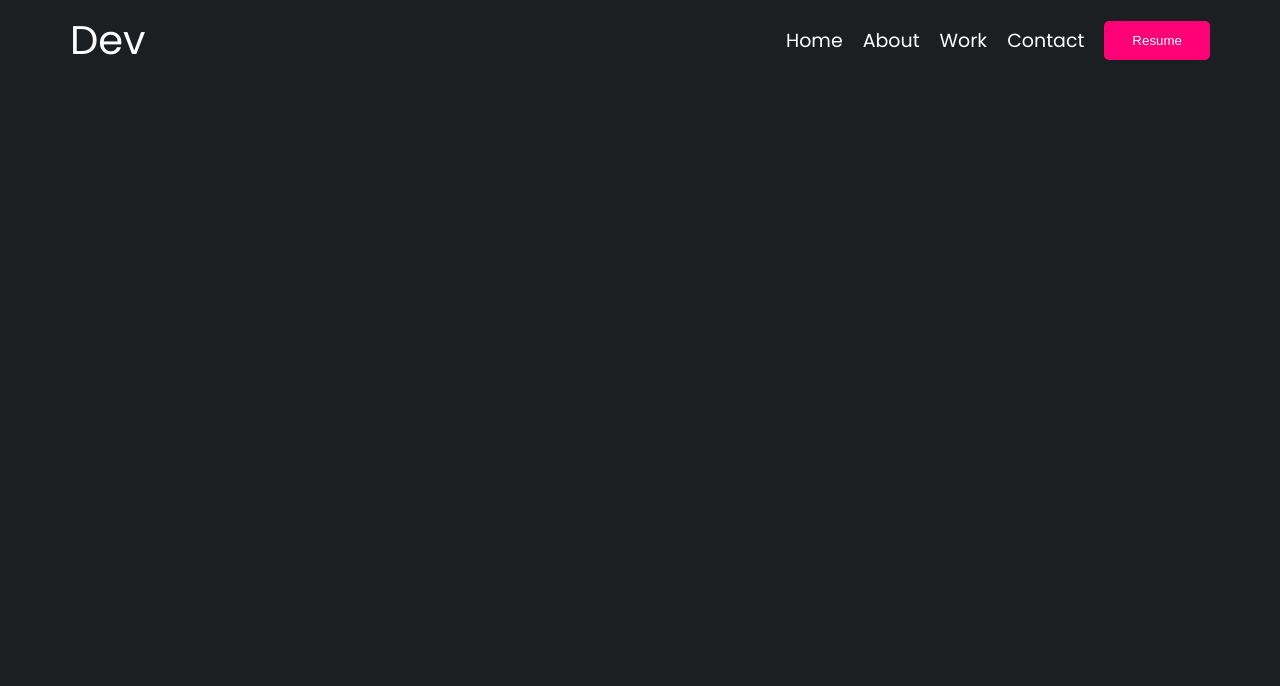
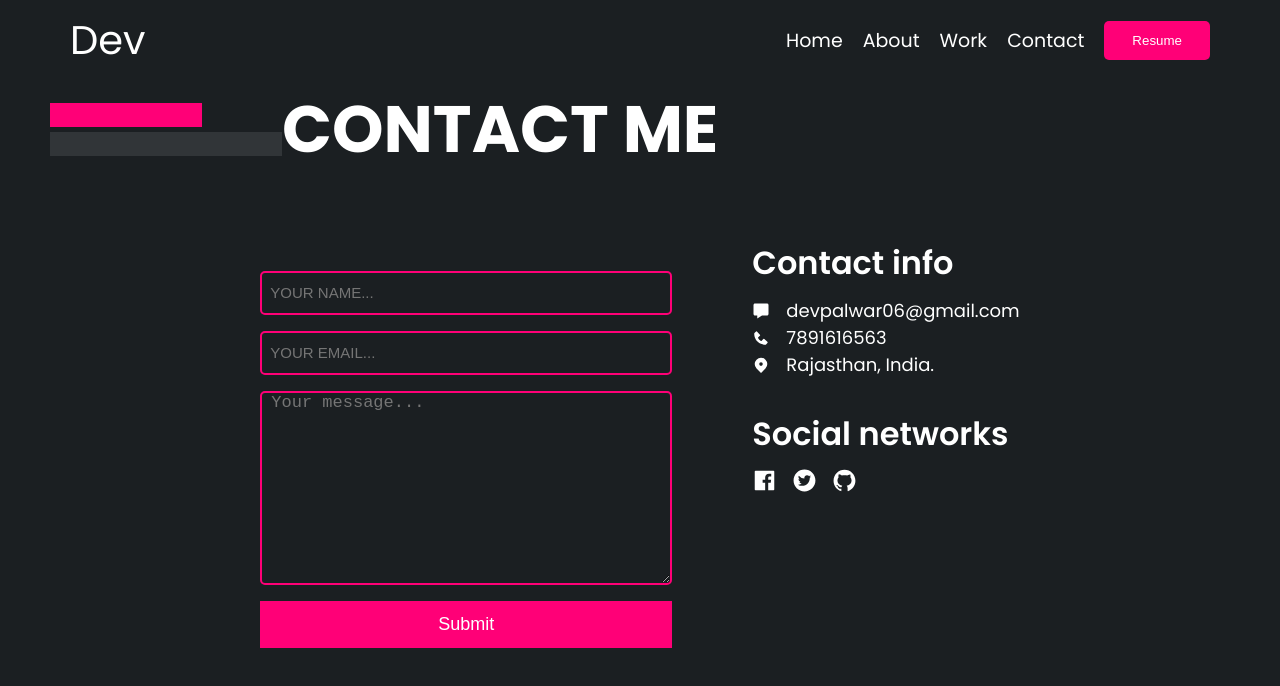
Before and after one commit to dev-palwar/Portfolio, a React (Create React App) app: page /contact in a window 1280 px wide. Shown: the top 686 px of the page. Built offline with nearby package versions, Linux system fonts and the light colour scheme.

Commit message:
Structure and styling done

```diff
--- a/src/App.js
+++ b/src/App.js
@@ -3,6 +3,7 @@ import About from "./Pages/About/About";
 import Home from "./Pages/Home/Home";
 import { BrowserRouter as Router, Routes, Route } from 'react-router-dom';
 import Work from "./Pages/Work/Work";
+import Contact from "./Pages/Contact/Contact";
 
 function App() {
   return (
@@ -13,6 +14,7 @@ function App() {
           <Route path="/" element={<Home />} />
           <Route path="/about" element={<About />} />
           <Route path="/work" element={<Work />} />
+          <Route path="/contact" element={<Contact />} />
         </Routes>
       </Router>
     </>
--- a/src/Assets/Data.json
+++ b/src/Assets/Data.json
@@ -0,0 +1,44 @@
+[
+    {
+        "id": 1,
+        "img" : "https://i.ibb.co/sP9Dkhw/reelink.png",
+        "heading": "Movies-app",
+        "link": "reelink.vercel.app",
+        "github": "https://github.com/dev-palwar/Movie-app"
+    },
+    {
+        "id": 2,
+        "img" : "https://i.ibb.co/n8PKpY2/Audiophile.png",
+        "heading": "Audiophile e-comm website",
+        "link": "https://audiophile-react.vercel.app",
+        "github": "https://github.com/dev-palwar/Audiophile-react"
+    },
+    {
+        "id": 3,
+        "img" : "https://i.ibb.co/6y4SsT9/Sidclub.png",
+        "heading": "Sidclub golf website",
+        "link": "https://sidclub-golf-website.vercel.app",
+        "github": "https://github.com/dev-palwar/Sidclub-golf-website"
+    },
+    {
+        "id": 4,
+        "img" : "https://i.ibb.co/crGjqg4/Snap.png",
+        "heading": "Snap",
+        "link": "https://snap-ashen.vercel.app",
+        "github": "https://github.com/dev-palwar/Intro-section-with-dropdown-navigation"
+    },
+    {
+        "id": 5,
+        "img" : "https://i.ibb.co/7CbJV0h/DCrypto.png",
+        "heading": "DCrypto",
+        "link": "https://react-crypto-app1.vercel.app",
+        "github": "https://github.com/dev-palwar/react-crypto-app"
+    },
+    {
+        "id": 6,
+        "img" : "https://i.ibb.co/Jky0TYy/Typing.png",
+        "heading": "Typing tester",
+        "link": "https://dev-palwar.github.io/Typing-tester",
+        "github": "https://github.com/dev-palwar/Typing-tester"
+    }
+]
--- a/src/Components/Card/Card.jsx
+++ b/src/Components/Card/Card.jsx
@@ -1,22 +1,20 @@
 import React from "react";
-import "../Card/Style.scss"
+import "../Card/Style.scss";
 import { AiFillGithub, AiOutlineLink } from "react-icons/ai";
 
-const Card = () => {
+const Card = ({ heading, image, url, github }) => {
   return (
     <div className="card">
       <div className="image-section">
-        <img
-          src="https://developer.vercel.app/_next/image?url=%2Frun.jpg&w=3840&q=75"
-          alt=""
-        />
+        <a href={url} target="_blank">
+          <img src={image} alt="" />
+        </a>
       </div>
       <div className="info">
-        <h3>Run</h3>
-        <div className="buttons">
-          <AiOutlineLink />
+        <h3>{heading}</h3>
+        <a href={github}  target="_blank" className="buttons">
           <AiFillGithub />
-        </div>
+        </a>
       </div>
     </div>
   );
--- a/src/Components/Card/Style.scss
+++ b/src/Components/Card/Style.scss
@@ -1,28 +1,40 @@
 .card {
     max-width: 50vh;
+    overflow: hidden;
+    cursor: pointer;
     .image-section {
+        overflow: hidden;
         height: 30vh;
+        margin-bottom: 10px;
+
         img {
+            transition: all 0.2s;
+            overflow: hidden;
             height: 100%;
             width: 100%;
             object-fit: cover;
+
+            &:hover {
+                transform: scale(1.2);
+            }
         }
+
     }
 
     .info {
         display: flex;
         align-items: center;
         justify-content: space-between;
+        align-items: center;
 
         h3 {
-            font-size: 23px;
-            font-weight: 600;
+            font-size: 19px;
+            font-weight: 400;
         }
 
         .buttons {
-            font-size: 24px;
+            font-size: 21px;
             display: flex;
-            gap: 10px;
         }
     }
 }
--- a/src/Pages/About/Style.scss
+++ b/src/Pages/About/Style.scss
@@ -1,3 +1,4 @@
+@import '../../Styles/Index.scss';
 .about {
     height: 60vh;
     display: flex;
@@ -13,7 +14,7 @@
         transform: translateY(-10vh);
 
         h1 {
-            color: #f07;
+            color: $primaryColor;
             font-size: 4.1rem;
         }
 
@@ -28,7 +29,7 @@
                 span {
                     height: 2vh;
                     background-color: aliceblue;
-                    background-color: #f07;
+                    background-color: $primaryColor;
                 }
 
                 :nth-child(1) {
--- /dev/null
+++ b/src/Pages/Contact/Contact.js
@@ -0,0 +1,74 @@
+import React from "react";
+import "../Contact/Style.scss";
+import { BiSolidMessage, BiSolidPhone } from "react-icons/bi";
+import { HiLocationMarker } from "react-icons/hi";
+import {
+  AiFillFacebook,
+  AiFillGithub,
+  AiFillTwitterCircle,
+} from "react-icons/ai";
+
+const Contact = () => {
+  return (
+    <>
+        <div className="heading">
+          <div className="bars">
+            <span></span>
+            <span></span>
+          </div>
+          <h1>Contact me</h1>
+        </div>
+      <div className="contact-section">
+        <div className="form">
+          <form action="">
+            <input
+              type="text"
+              name="name"
+              id="name"
+              placeholder="Your name..."
+            />
+            <input
+              type="email"
+              name="email"
+              id="email"
+              placeholder="Your email..."
+            />
+            <textarea
+              name="message"
+              id="message"
+              cols="30"
+              rows="10"
+              placeholder="Your message..."
+            ></textarea>
+            <button type="submit">Submit</button>
+          </form>
+          <div className="details">
+            <div>
+              <h3>Contact info</h3>
+              <div>
+                <BiSolidMessage />
+                devpalwar06@gmail.com
+              </div>
+              <div>
+                <BiSolidPhone />
+                7891616563
+              </div>
+              <div>
+                <HiLocationMarker />
+                Rajasthan, India.
+              </div>
+            </div>
+            <div>
+              <h3>Social networks</h3>
+              <div>
+                <AiFillFacebook /> <AiFillTwitterCircle /> <AiFillGithub />{" "}
+              </div>
+            </div>
+          </div>
+        </div>
+      </div>
+    </>
+  );
+};
+
+export default Contact;
--- /dev/null
+++ b/src/Pages/Contact/Style.scss
@@ -0,0 +1,113 @@
+@import '../../Styles/Index.scss';
+
+.heading {
+    display: flex;
+
+    h1 {
+        font-size: 4.1rem;
+        text-transform: uppercase;
+    }
+
+    .bars {
+        display: flex;
+        flex-direction: column;
+        justify-content: center;
+
+        span {
+            height: 3vh;
+            background-color: aliceblue;
+            background-color: $primaryColor;
+        }
+
+        :nth-child(1) {
+            width: 19vh;
+            margin-bottom: 5px;
+            margin-right: 5rem;
+        }
+
+        :nth-child(2) {
+            width: 29vh;
+            background-color: #313538;
+        }
+    }
+}
+
+.form {
+    h3 {
+        font-size: 2rem;
+        font-weight: 600;
+        margin-bottom: 10px;
+    }
+
+    display: flex;
+    justify-content: center;
+    gap: 5rem;
+    align-items: center;
+    height: 70vh;
+
+    form {
+        display: flex;
+        flex-direction: column;
+        gap: 1rem;
+
+        input {
+            border-radius: 5px;
+            text-transform: uppercase;
+            outline: none;
+            color: white;
+            height: 5vh;
+            width: 50vh;
+            font-size: 15px;
+            padding-left: 8px;
+            background: transparent;
+            border: 2px solid $primaryColor;
+        }
+
+        textarea {
+            border-radius: 5px;
+            border: 2px solid $primaryColor;
+            outline: none;
+            color: white;
+            background: transparent;
+            font-size: 17px;
+            padding-left: 9px;
+        }
+
+        button {
+            background: $primaryColor;
+            border: none;
+            color: white;
+            padding: 13px;
+            font-size: 18px;
+            cursor: pointer;
+        }
+    }
+
+    .details {
+        height: 55vh;
+
+        >div:first-of-type {
+
+
+            div {
+                display: flex;
+                align-items: center;
+                gap: 1rem;
+                font-size: 18px;
+            }
+        }
+
+        >div:nth-child(2) {
+            margin-top: 2rem;
+
+
+
+            div {
+                display: flex;
+                font-size: 25px;
+                margin-top: 5px;
+                gap: 15px;
+            }
+        }
+    }
+}
--- a/src/Pages/Home/Style.scss
+++ b/src/Pages/Home/Style.scss
@@ -1,3 +1,5 @@
+@import '../../Styles/Index.scss';
+
 .home {
   display: flex;
   width: 100%;
@@ -44,3 +46,22 @@
     }
   }
 }
+
+@media screen and (max-width: 500px){
+  .home{
+    flex-direction: column;
+    height: 100vh;
+    overflow: hidden;
+    .info-section{
+      padding: 2rem;
+      h1{
+        font-size: 35px;
+      }
+    }
+    .image-section{
+      width: 85vw;
+      order: -1;
+    }
+  }
+
+}
--- a/src/Pages/Work/Style.scss
+++ b/src/Pages/Work/Style.scss
@@ -1,3 +1,5 @@
+@import '../../Styles/Index.scss';
+
 .work {
     .heading {
         display: flex;
@@ -14,7 +16,7 @@
             span {
                 height: 3vh;
                 background-color: aliceblue;
-                background-color: #f07;
+                background-color: $primaryColor;
             }
 
             :nth-child(1) {
--- a/src/Pages/Work/Work.js
+++ b/src/Pages/Work/Work.js
@@ -1,6 +1,7 @@
 import React from "react";
 import "../Work/Style.scss";
 import Card from "../../Components/Card/Card";
+import Data from "../../Assets/Data.json";
 
 const Work = () => {
   return (
@@ -10,15 +11,12 @@ const Work = () => {
           <span></span>
           <span></span>
         </div>
-        <h1>work</h1>
+        <h1>my work</h1>
       </div>
       <div className="cards">
-        <Card />
-        <Card />
-        <Card />
-        <Card />
-        <Card />
-        <Card />
+        {Data.map((value) => {
+         return <Card key={value.id} heading={value.heading} url={value.link} image={value.img} github={value.github}/>;
+        })}
       </div>
     </div>
   );
--- a/src/Styles/Index.scss
+++ b/src/Styles/Index.scss
@@ -1,4 +1,6 @@
 @import url('https://fonts.googleapis.com/css2?family=Poppins:wght@400;600;700;800;900&display=swap');
+
+$primaryColor : #f07;
 
 * {
     margin: 0;
@@ -21,3 +23,6 @@ a {
     margin: auto;
     justify-content: center;
 }
+.active{
+    color: red;
+}
```
Also changed, not shown: src/Pages/About/About.js (+13 -12 lines).
